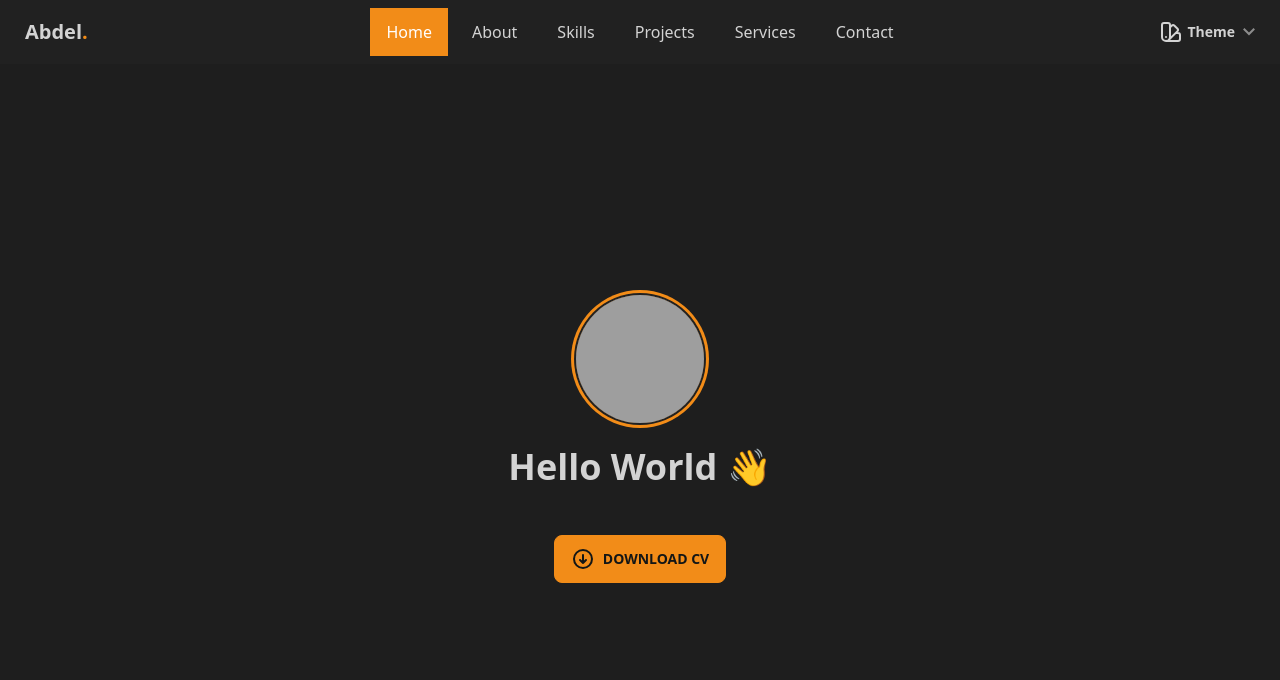
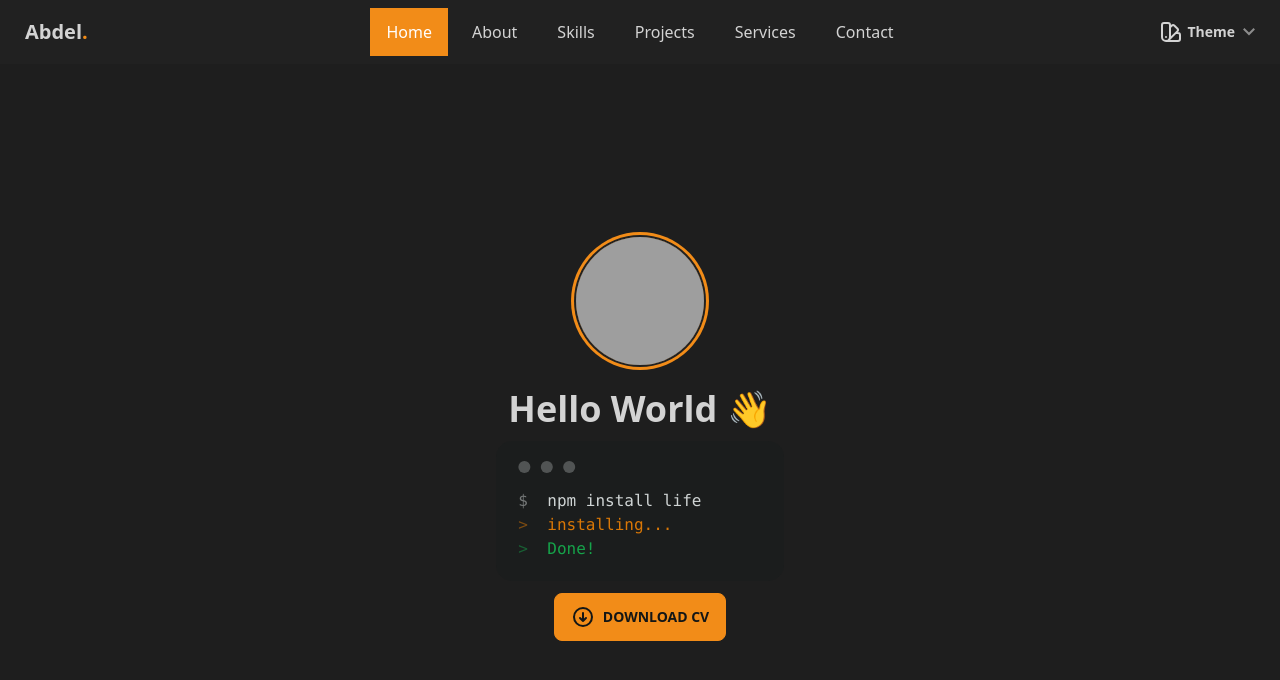
Before and after one commit to abdellatif-laghjaj/vue-portfolio, a Vue app: page / in a window 1280 px wide. Shown: the top 680 px of the page. Built offline with nearby package versions, Linux system fonts and the light colour scheme; grey boxes are pictures that could not be loaded.

Commit message:
add code mockup

```diff
--- a/src/views/Home.vue
+++ b/src/views/Home.vue
@@ -11,7 +11,11 @@
 
         <!-- Name -->
         <h1 class="text-4xl font-bold">Hello World 👋</h1>
-        <p class="py-6" id="typewriter"></p>
+        <div class="mockup-code flex items-start flex-col my-3">
+          <pre data-prefix="$"><code>npm install life</code></pre>
+          <pre data-prefix=">" class="text-warning"><code>installing...</code></pre>
+          <pre data-prefix=">" class="text-success"><code>Done!</code></pre>
+        </div>
         <button class="btn btn-primary">
           <svg class="w-6 h-6" fill="none" stroke="currentColor" viewBox="0 0 24 24" xmlns="http://www.w3.org/2000/svg">
             <path stroke-linecap="round" stroke-linejoin="round" stroke-width="2"
```
